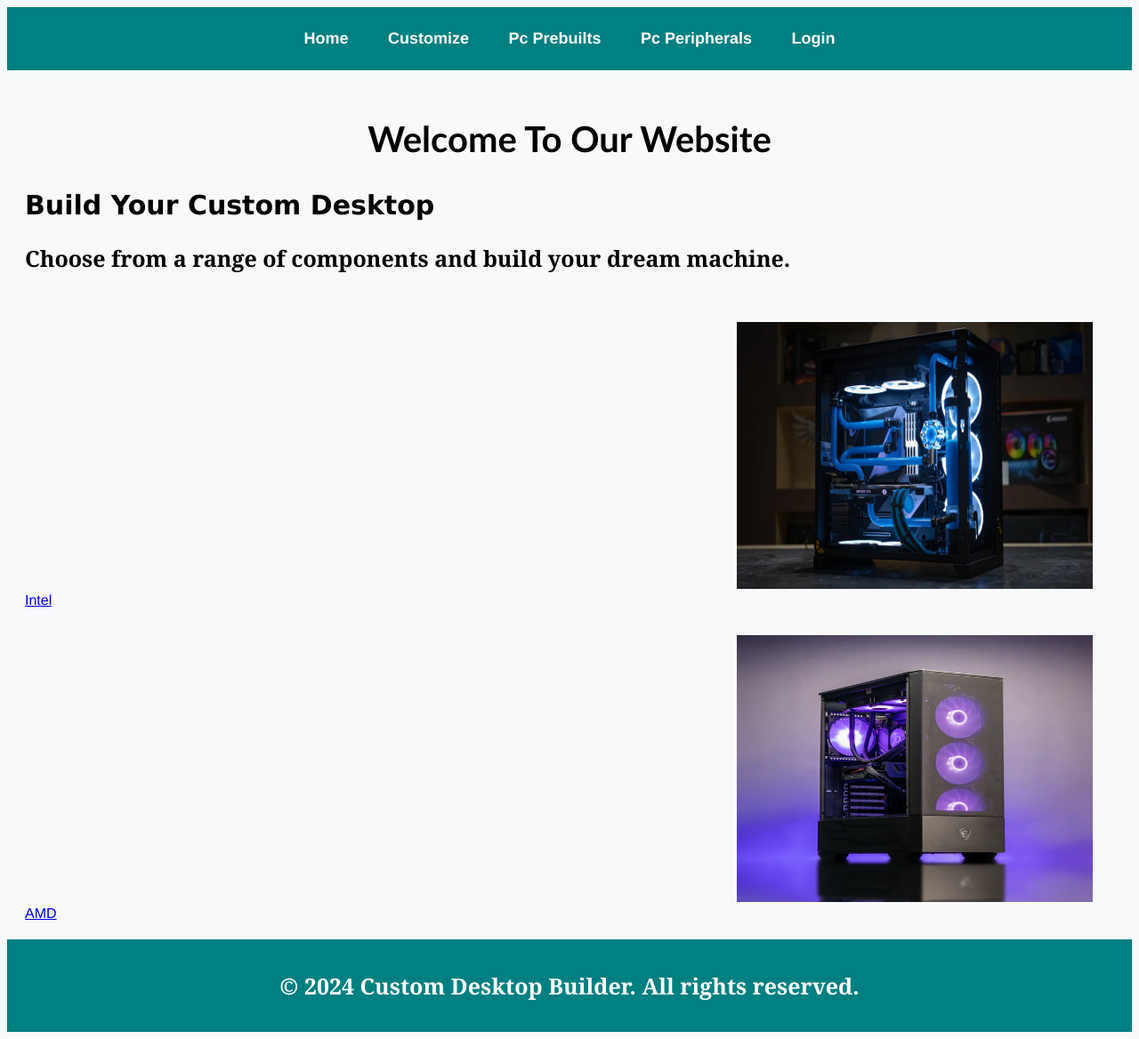
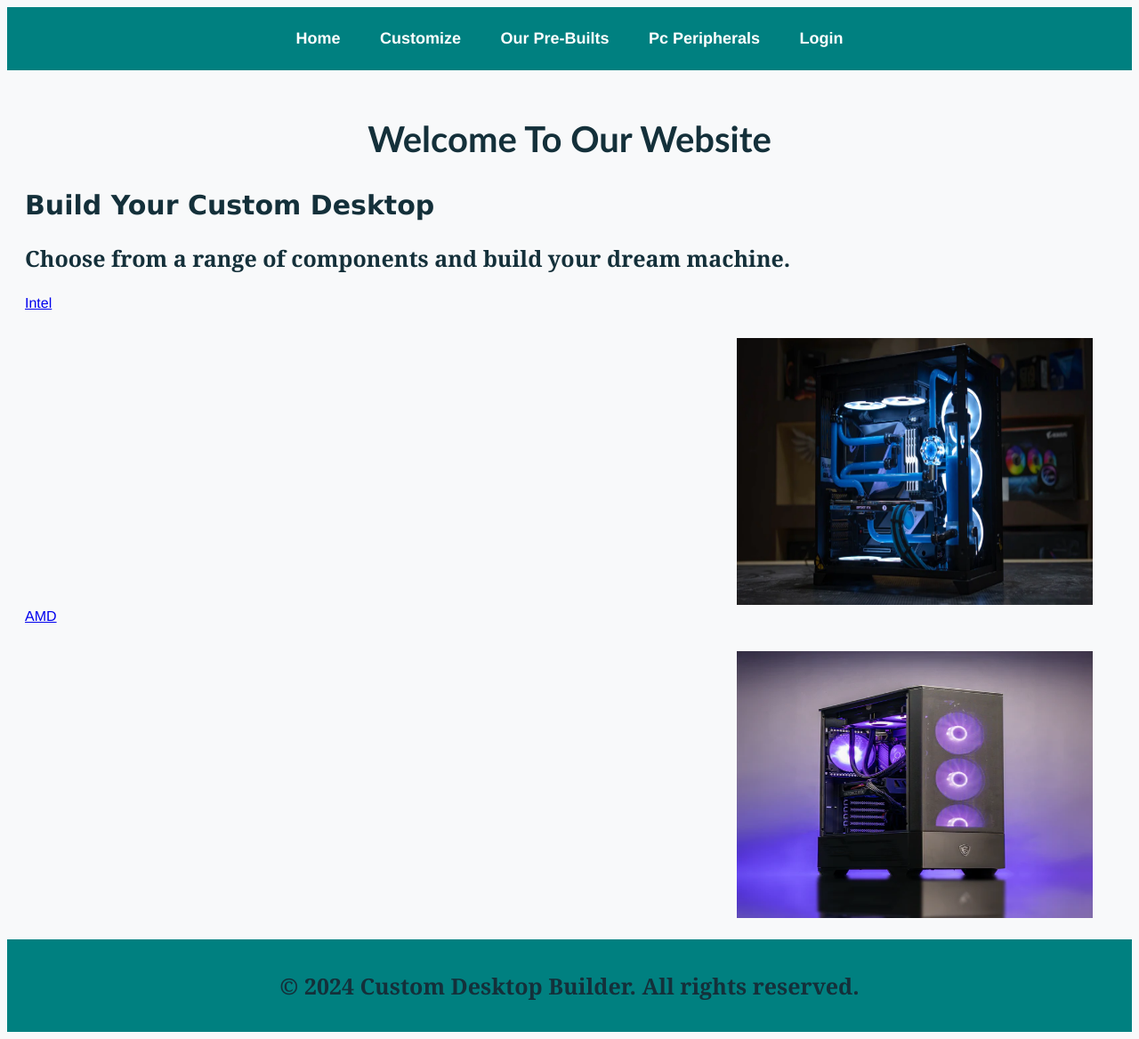
Before and after one commit to KansaraKrish/SPS-website, a PHP site: page / in a window 1280 px wide. Shown: the whole page at 89% size. Run offline with PHP 8.4, Linux system fonts and the light colour scheme.

Commit message:
html css

```diff
--- a/css/styles.css
+++ b/css/styles.css
@@ -11,15 +11,18 @@ h1{
     text-align: center;
     font-family:'Trebuchet MS', 'Lucida Sans Unicode', 'Lucida Grande', 'Lucida Sans', Arial, sans-serif;
     font-size: 40px;
+    color:rgb(20, 48, 58);
 }
 h2{
     font-family: Verdana, Geneva, Tahoma, sans-serif;
     font-size: 30px;
+    color:rgb(20, 48, 58) ;
 }
 p{
     font-size: 25px;
     font-family: Cambria, Cochin, Georgia, Times, 'Times New Roman', serif;
     font-weight: bold;
+    color: rgb(20, 48, 58);
 }
 header {
     background-color: #008080;
@@ -52,7 +55,7 @@ header {
 
 /* Hover Effect for Links */
 .navbar ul li a:hover {
-    background-color: #005f5f;
+    background-color: #008080;
     color: #ffeb3b;
     border-radius: 5px;
 }
--- a/index.html
+++ b/index.html
@@ -16,7 +16,7 @@
 
                     <!-- Dropdown for Pc Studio -->
                     <li class="dropdown">
-                        <a href="pcstudio.php">Pc Prebuilts</a>
+                        <a href="pcstudio.php">Our Pre-Builts</a>
                         <ul class="dropdown-content">
                             <li><a href="pcstudio.php">Gaming PCs</a></li>
                             <li><a href="workstation.php">Workstations</a></li>
@@ -45,10 +45,10 @@
 
         </section>
         <section>
-        <img style="margin-left: 800px; margin-top: 30px;"   src="images/intel.jpg" width="400px" height="300px"><a href="product.html" class="btn">Intel</a></img>
+            <a href="product.html" class="btn">Intel</a>  <img style="margin-left: 800px; margin-top: 30px;"   src="images/intel.jpg" width="400px" height="300px"></img>
     </section>
     <section>
-        <img style="margin-left: 800px; margin-top: 30px;"   src="images/amd.jpg" width="400px" height="300px"><a href="product.html" class="btn">AMD</a></img>
+        <a href="product.html" class="btn">AMD</a> <img style="margin-left: 800px; margin-top: 30px;"   src="images/amd.jpg" width="400px" height="300px"></img>
     </section>
 
     </main>
```
